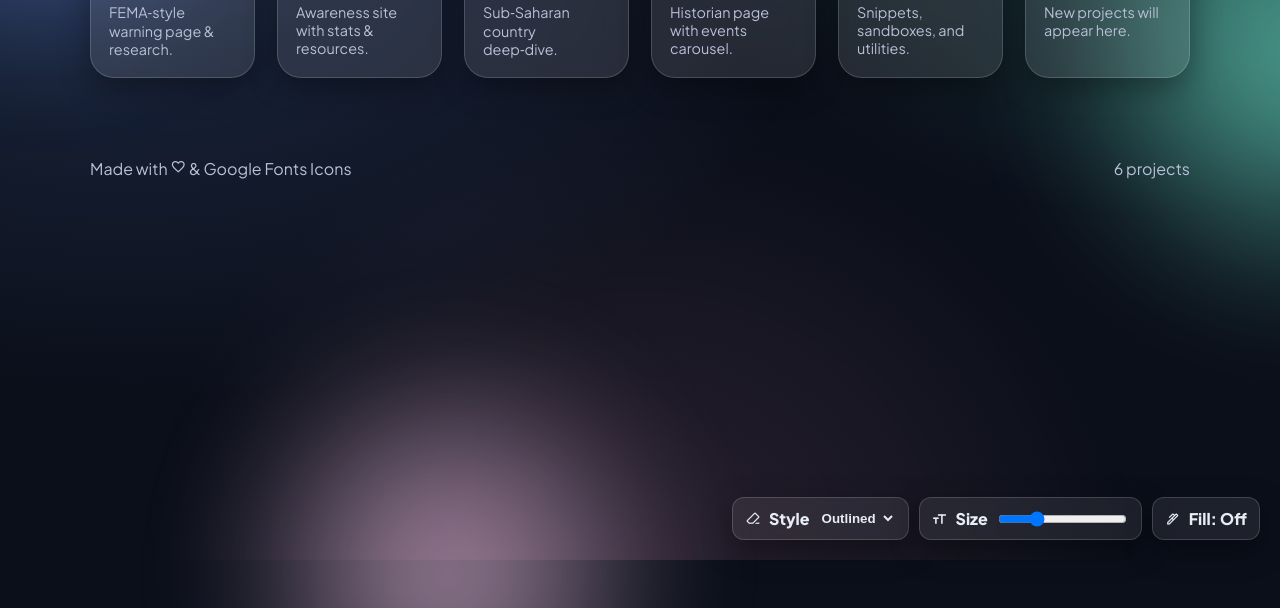
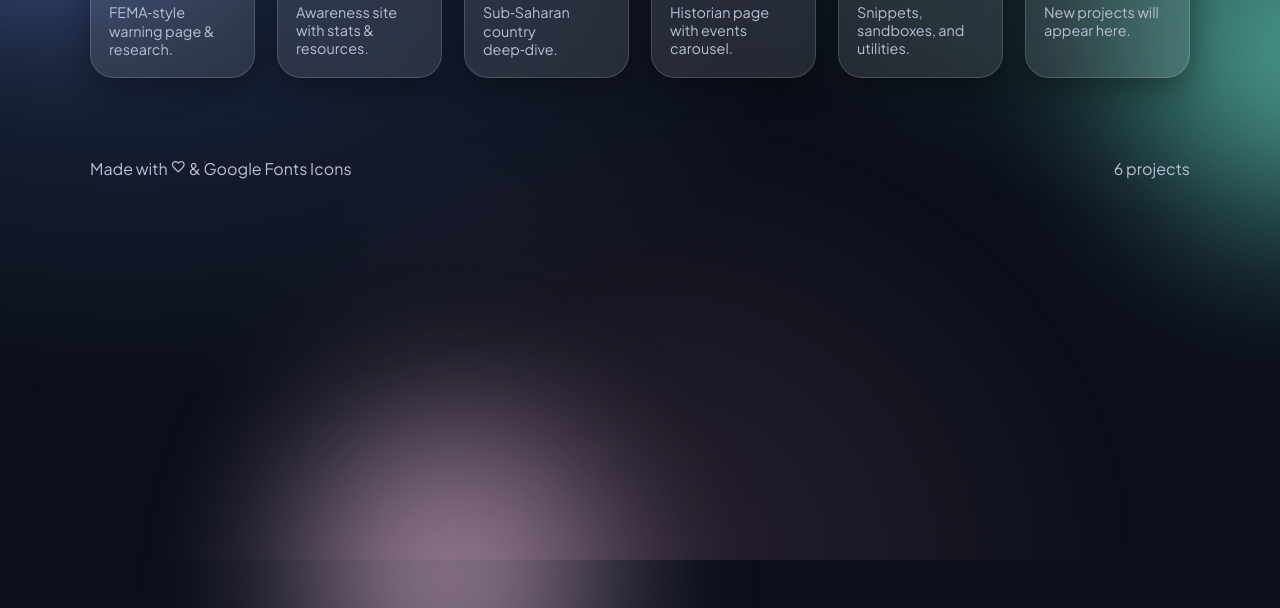
Before and after one commit to thecatthatflies/thecatthatflies.github.io, a plain HTML site: page index.html in a window 1280 px wide. Shown: the part 240-848 px from the top of the page. Drawn offline with nearby package versions, Linux system fonts and the light colour scheme.

Commit message:
Update index.html

```diff
--- a/index.html
+++ b/index.html
@@ -242,27 +242,6 @@
     <span>Made with <span class="material-symbols" aria-hidden="true">favorite</span> & Google Fonts Icons</span>
     <span id="count"></span>
   </footer>
-
-  <!-- Quick settings dock -->
-  <div class="dock reveal" aria-label="Quick settings">
-    <div class="chip">
-      <span class="material-symbols" aria-hidden="true">ink_eraser</span>
-      <label for="styleSel" style="font-weight:700">Style</label>
-      <select id="styleSel" aria-label="Icon style">
-        <option value="Outlined">Outlined</option>
-        <option value="Rounded">Rounded</option>
-        <option value="Sharp">Sharp</option>
-      </select>
-    </div>
-    <div class="chip">
-      <span class="material-symbols" aria-hidden="true">format_size</span>
-      <label for="sizeRange" style="font-weight:700">Size</label>
-      <input id="sizeRange" type="range" min="28" max="72" value="40" />
-    </div>
-    <div class="chip" id="fillToggle" role="button" tabindex="0" aria-pressed="false">
-      <span class="material-symbols" aria-hidden="true">ink_pen</span>
-      <strong>Fill: Off</strong>
-    </div>
   </div>
 
   <script>
```
